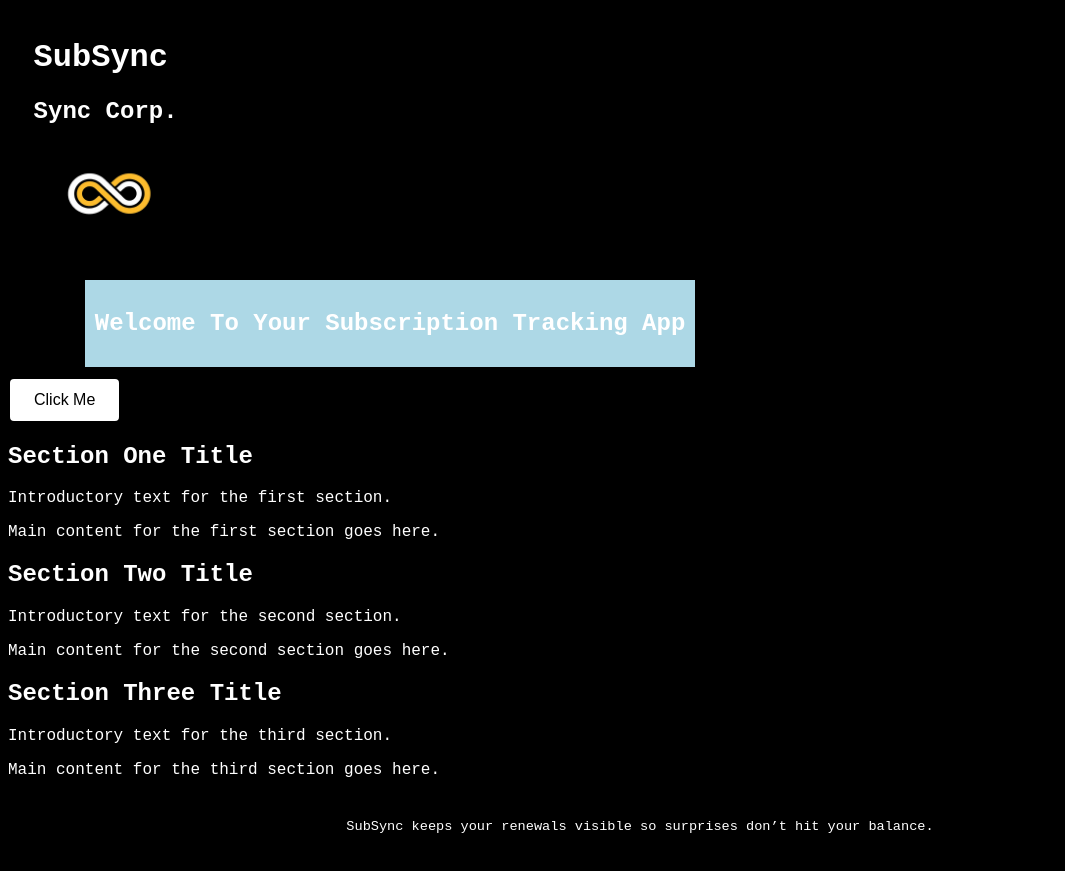
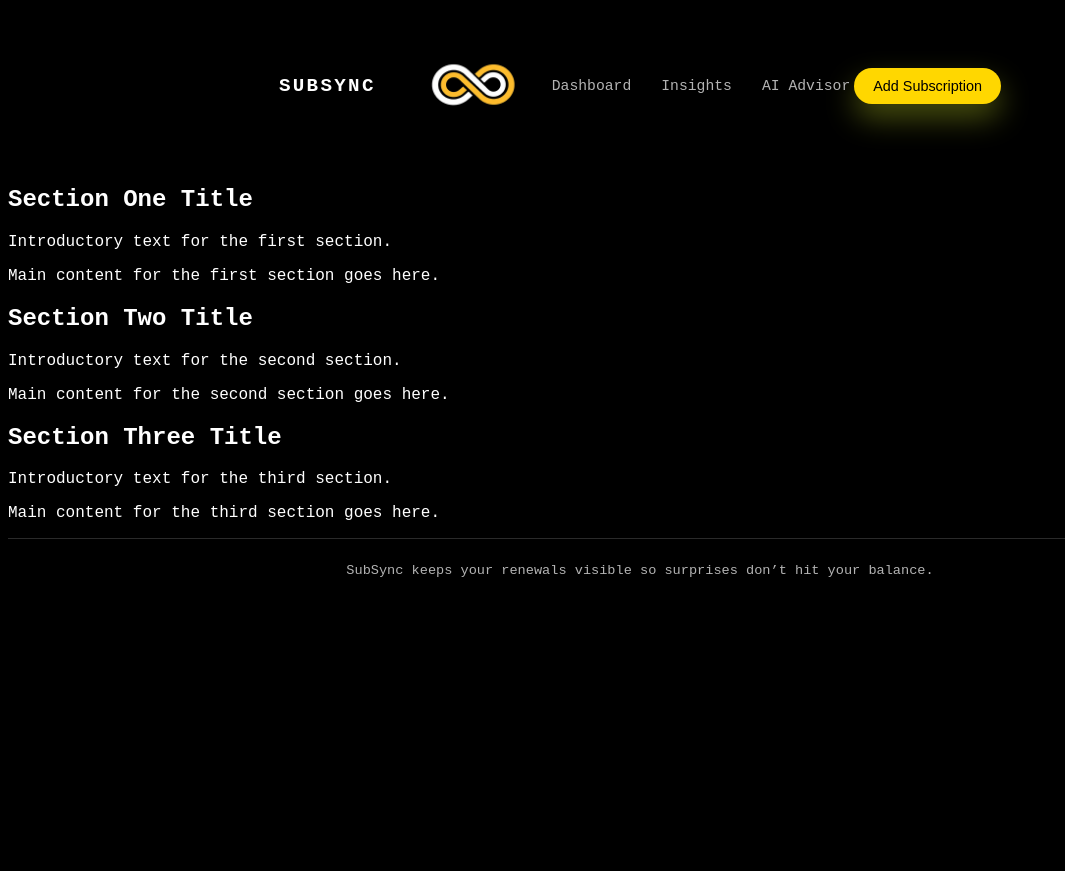
Before and after one commit to JonathanSaji/ProjectBeta-ICS4U, a plain HTML site: page HTMLtest.html in a window 1280 px wide. Shown: the whole page, without its empty margins (0-1065 px from the left). After the commit the page ends 800 px from the top, so only its background shows below. Drawn offline with Linux system fonts and the light colour scheme.

Commit message:
Began mixing front end features from both AI

```diff
--- a/CSStest.css
+++ b/CSStest.css
@@ -5,52 +5,131 @@
     font-weight: normal;
     font-style: normal;
 }
+/* Constant Properties **Called using var() */
+:root {
+    --bg-main: #000000;
+    --bg-card: #121212;
+    --accentColour: #ffd700;
+    --accentColour-soft: rgba(255, 215, 0, 0.15);
+    --text-main: #ffffff;
+    --text-muted: #b3b3b3;
+    --border-subtle: #2a2a2a;
+    --danger: #ff4d4d;
+    --radius-card: 14px;
+    --shadow-soft: 0 18px 40px rgba(0, 0, 0, 0.7);
+    --shadow-card: 0 14px 35px rgba(15, 23, 42, 0.45);
+    --radius-lg: 18px;
+    --radius-xl: 24px;
+    --blur-strong: 22px;
+    --transition-fast: 0.18s ease-out;
+    --transition-med: 0.28s ease;
+}
+
+*,
+*::before,
+*::after {
+  box-sizing: border-box;
+}
 
 body {
     font-family: 'MyCustomMono', monospace;
     background-color: black;
     color: white; /* Ensures text is visible on the black background */
 }
-/* Title Panel Section */
+/*=========Title Panel Section==========*/
 .app-header {
-  padding: 10px 2vw 10px; /* Creates empty space inside an element, specifically between the element's content and its border */
+    padding: 14px 20px; /* Creates empty space inside an element, specifically between the element's content and its border */
     display: flex; /* Determines Whether it should stand alone, sit next to others, or act as a container for a complex layout*/
     align-items: center;
     justify-content: space-between; /* Aligns items to the left and right edges of the container, with space in between */
     gap: 24px; /* Adds space between flex items, in this case, 24 pixels */
-  border-bottom: 20px solid var(--border-subtle); /* Adds a subtle border at the bottom of the header, using a CSS variable for color */
     background: radial-gradient(circle at top left, rgba(252, 251, 246, 0.1)); /* Creates a radial gradient background that starts from the top left corner, with a very light color */
+    border-bottom: 1px solid transparent; /* Adds a subtle border at the bottom of the header, using a CSS variable for color */
 }
-
-/* Title Panel Section (Testing)*/
-.app-headerTest {
-  padding: 20px 6vw 10px;
+.nav-bar {
+    max-width: 1120px;
+    margin: 0 auto;
+    padding: 14px 20px;
     display: flex;
     align-items: center;
     justify-content: space-between;
-  gap: 24px;
-  border-bottom: 1px solid var(--border-subtle);
-  background: rgb(0, 0, 0);
+    transition: background-color var(--transition-med), box-shadow var(--transition-med),border-color var(--transition-med), transform 0.25s ease-out;
+    border-bottom: 1px solid transparent;
 }
-.header-mainTest {
-    background-color: lightblue;
-    padding: 10px;
+.nav-right,
+.nav-left {
+    display: flex;
+    align-items: center;
+    gap: 22px;
 }
-
-.header-main img {
+.nav-center {
+    display: flex;
+    align-items: center;
+    gap: 22px;
+}
+.appName {
+  font-size: 1.2rem;
+  font-weight: 700;
+  letter-spacing: 0.12em;
+  text-transform: uppercase;
+  color: var(--accent);
+}
+.nav-left img {
   height: 100px;   /* change this number to make it smaller */
   width: auto;    /* keeps the proportions correct */
 }
 
-.header-main h1{
-    font-size:100;
+/* Navigation Links */
+.nav-link {
+  font-size: 0.92rem;
+  text-decoration: none;
+  color: var(--text-muted);
+  padding: 6px 4px;
+  position: relative;
+  transition: color var(--transition-fast);
+  cursor: pointer;
+}
+.nav-link::after {
+  content: "";
+  position: absolute;
+  left: 0;
+  bottom: -4px;
+  width: 0;
+  height: 2px;
+  border-radius: 999px;
+  background: linear-gradient(90deg, var(--accent), #38bdf8);
+  transition: width var(--transition-med);
 }
 
-.header-main h2{
-    font-size: 72;
+.nav-link:hover {
+  color: var(--text-main);
+}
+
+.nav-link:hover::after {
+  width: 100%;
 }
 
 /* Button styling */
+.btn{
+    border-radius: 999px;
+    border: 1px solid transparent;
+    padding: 9px 18px;
+    font-size: 0.9rem;
+    font-weight: 500;
+    color: #000000;
+    background: var(--accentColour);
+    cursor: pointer;
+    display: inline-flex;
+    align-items: center;
+    justify-content: center;
+    gap: 8px;
+    box-shadow: 0 14px 30px rgba(181, 197, 34, 0.4);
+    transition: background-color var(--transition-med), color var(--transition-med),
+        border-color var(--transition-med), box-shadow var(--transition-med),
+        transform var(--transition-fast);
+    white-space: nowrap;
+}
+
 .my-button {
     background-color: #ffffff; /* Green */
     border: 2px solid #000000; /* 2px red border */
--- a/HTMLtest.html
+++ b/HTMLtest.html
@@ -1,36 +1,47 @@
+<!-- HTML Set Up-->
 <!DOCTYPE html>
-<!-- HTML Set Up-->
 <html lang="en">
 <head>
 <meta charset="UTF-8">
 <meta name="viewport" content="width=device-width, initial-scale=1.0">
-<title>SubSync - Sync Corp.</title>
+<title>SubSync</title>
 
-<!-- Link to external CSS -->
+<!-- Linking-->
 <link rel="stylesheet" href="CSStest.css">
+<link rel="preconnect" href="https://fonts.googleapis.com" />
+<link rel="preconnect" href="https://fonts.gstatic.com" crossorigin />
+<link href="https://fonts.googleapis.com/css2?family=Poppins:wght@300;400;500;600;700&display=swap" rel="stylesheet" />
+<script src="script.js"></script>
 
 <!-- Title Header Creation-->
 </head>
 <body>
-    <header class = "app-header">
-        <div class = "header-main">
-            <h1>SubSync</h1>
-            <h2>Sync Corp.</h2>
-            <img src=AppLogo.png>
 
+    <header class="app-header" id="top">
+      <nav class="nav-bar">
+        <div class="nav-left">
+          <div class="appName">SubSync</div>
+          <img src=AppLogo.png>
+        </div>
+
+        <div class="nav-center">
+          <!-- href links to a id of an element -->
+          <a href="#dashboard" class="nav-link">Dashboard</a>
+          <a href="#insights" class="nav-link">Insights</a>
+          <a href="#ai-advisor" class="nav-link">AI Advisor</a>
+        </div>
+
+        <div class="nav-right">
+          <button class="btn" id="openAddModalNav">Add Subscription</button>
+          <!-- <button class="btn btn-primary btn-small" id="openAddModalNav">Add Subscription</button> -->
+        </div>
+
+        <div class = "header-main"></div>
+      </nav>
     </header>
-
-    <header class = "app-headerTest"> <!-- Main Panel / Header that holds strucutres ex: Panel on a Frame-->
-        <div class = "header-mainTest"> <!-- Inner section of the header panel ex: Panel on a Panel-->
-            <h2>Welcome To Your Subscription Tracking App</h2>
-    </header>
-
 <!-- Container where button will be added -->
 
 <div id="button-container"></div>
-
-<!-- Link to external JavaScript -->
-<script src="script.js"></script>
 
 <main>
   <!-- Section 1 -->
@@ -64,5 +75,6 @@
  <footer class="app-footer">
     <p>SubSync keeps your renewals visible so surprises don’t hit your balance.</p>
   </footer>
+
 </body>
 </html>
```
Lines whose indentation alone changed are shown as unchanged.
